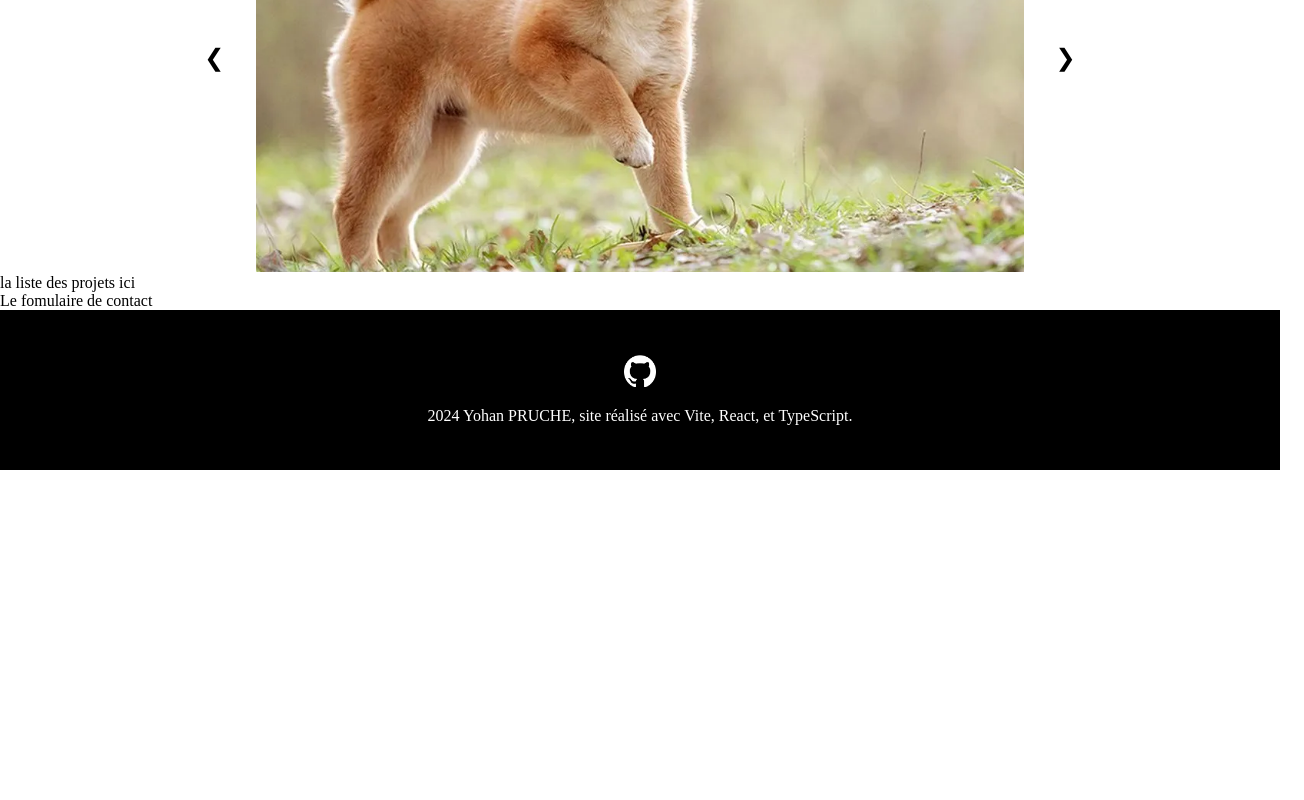
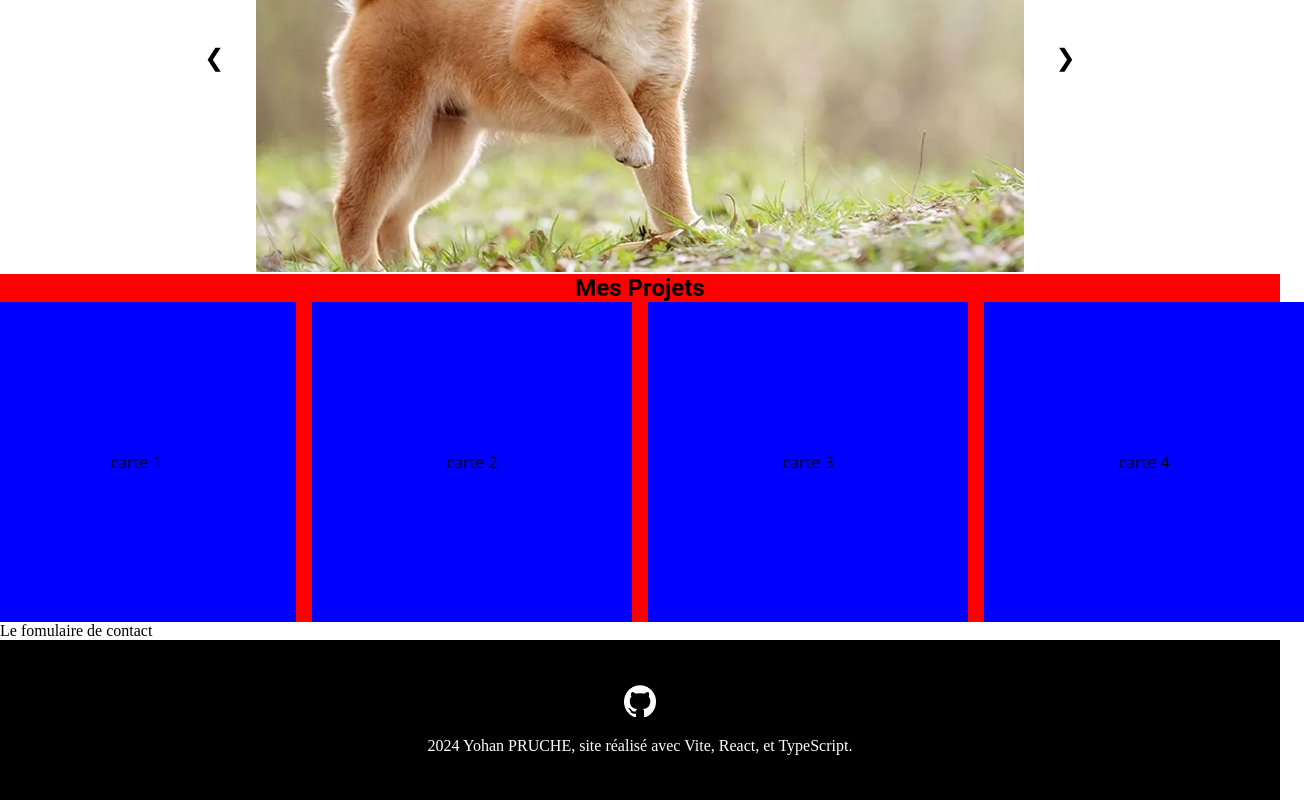
Before and after one commit to Phanttoms/P12-Portfolio, a React (Vite) app in the folder my-react-ts-app/: page / in a window 1280 px wide. Shown: the part 532-1332 px from the top of the page, 1304 px wide, since content can reach past the window. Before the commit the page ends 1002 px from the top, so only its background shows below. Built offline with nearby package versions, Linux system fonts and the light colour scheme.

Commit message:
ajout Projet

```diff
--- a/my-react-ts-app/src/components/Header/index.tsx
+++ b/my-react-ts-app/src/components/Header/index.tsx
@@ -23,7 +23,7 @@ export default function Header() {
 						<a onClick={() => scrollToSection("section2")}>Compétence</a>
 					</li>
 					<li>
-						<a>Mes Projets</a>
+						<a onClick={() => scrollToSection("section3")}>Mes Projets</a>
 					</li>
 					<li>
 						<a>Contact</a>
--- a/my-react-ts-app/src/components/Projet/index.tsx
+++ b/my-react-ts-app/src/components/Projet/index.tsx
@@ -1,3 +1,45 @@
+import styled from "styled-components";
+
 export default function Projet() {
-	return <div> la liste des projets ici</div>;
+	return (
+		<ProjetStyle id="section3">
+			<h2 className="projet__title">Mes Projets</h2>
+			<div className="projet__container">
+				<div className="projet__container__card">
+					<p>carte 1</p>
+				</div>
+				<div className="projet__container__card">
+					<p>carte 2</p>
+				</div>
+				<div className="projet__container__card">
+					<p>carte 3</p>
+				</div>
+				<div className="projet__container__card">
+					<p>carte 4</p>
+				</div>
+			</div>
+		</ProjetStyle>
+	);
 }
+
+const ProjetStyle = styled.section`
+	background-color: red;
+	display: flex;
+	flex-direction: column;
+	align-items: center;
+	.projet__title {
+	}
+	.projet__container {
+		display: flex;
+		flex-direction: row;
+		gap: 1rem;
+		&__card {
+			width: 20rem;
+			height: 20rem;
+			display: flex;
+			justify-content: center;
+			align-items: center;
+			background-color: blue;
+		}
+	}
+`;
```
